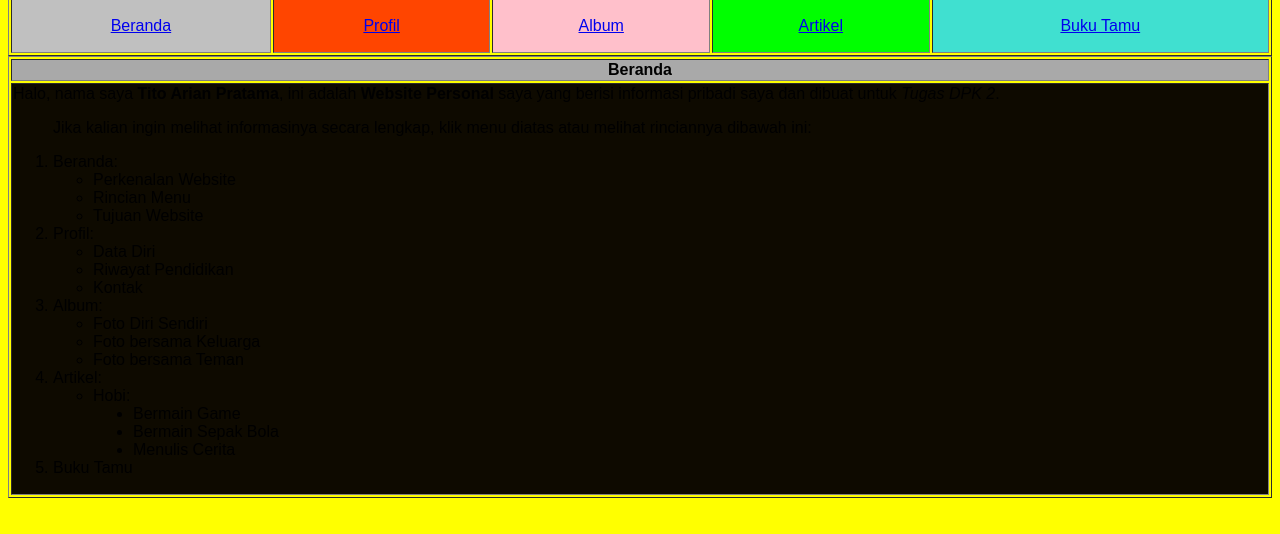
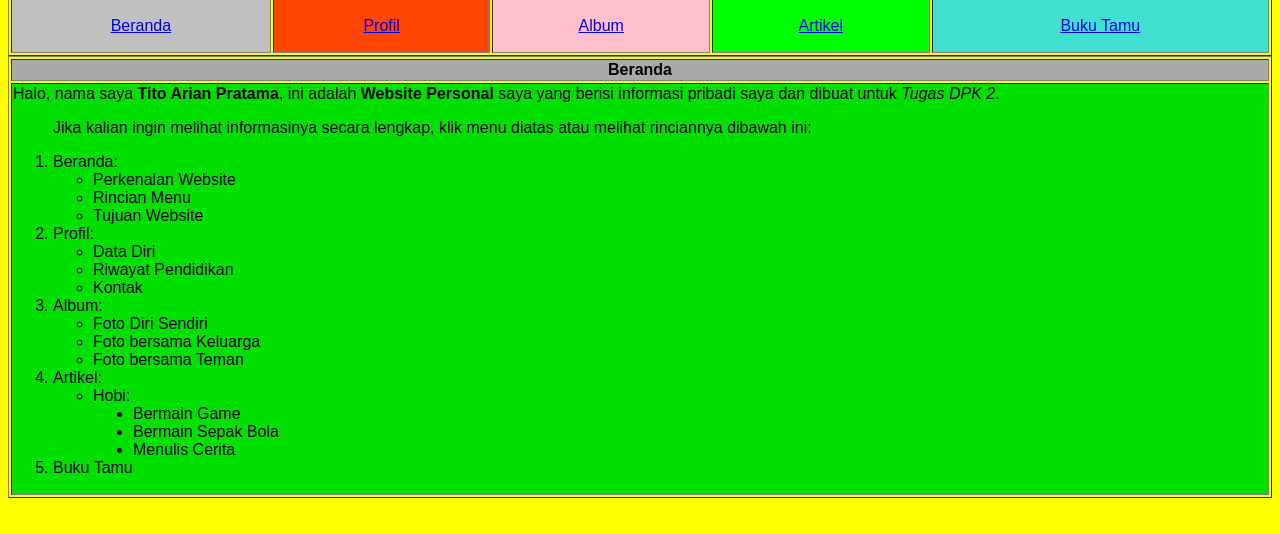
Before and after one commit to pratamatitoarian-cpu/titooarianpratama.github.io, a plain HTML site: page index.html in a window 1280 px wide. Shown: the part 230-764 px from the top of the page. Drawn offline with Linux system fonts and the light colour scheme.

Commit message:
index.html

```diff
--- a/index.html
+++ b/index.html
@@ -28,7 +28,7 @@
                         <th bgcolor="darkgray">Beranda</th>
                     </tr>
                     <tr>
-                        <td bgcolor="metal">
+                        <td bgcolor="silver white">
                             Halo, nama saya <b>Tito Arian Pratama</b>, ini adalah <b>Website Personal</b> saya
                             yang berisi informasi pribadi saya dan dibuat untuk <em>Tugas DPK 2</em>.
                             <ol type="1">Jika kalian ingin melihat informasinya secara lengkap, klik menu diatas atau melihat rinciannya dibawah ini:</p>
```
